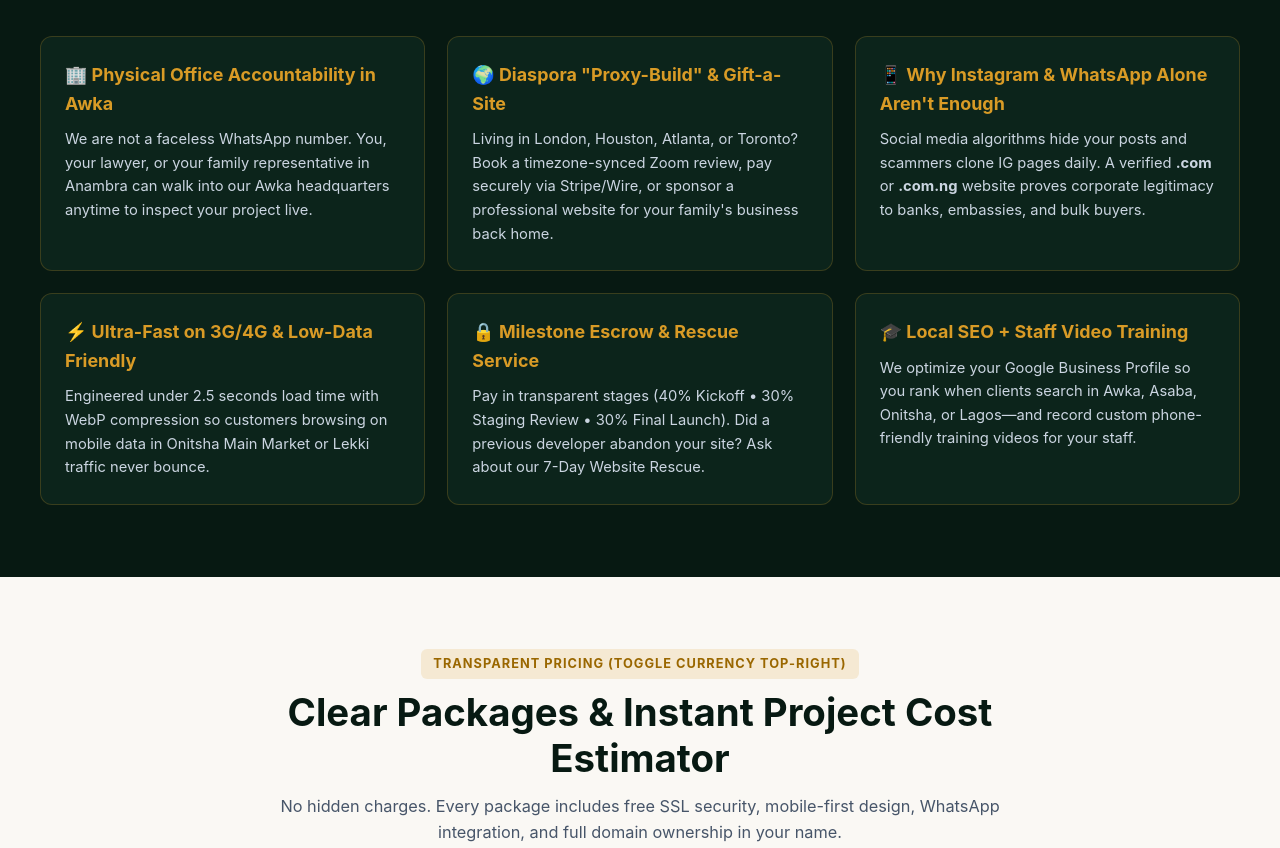
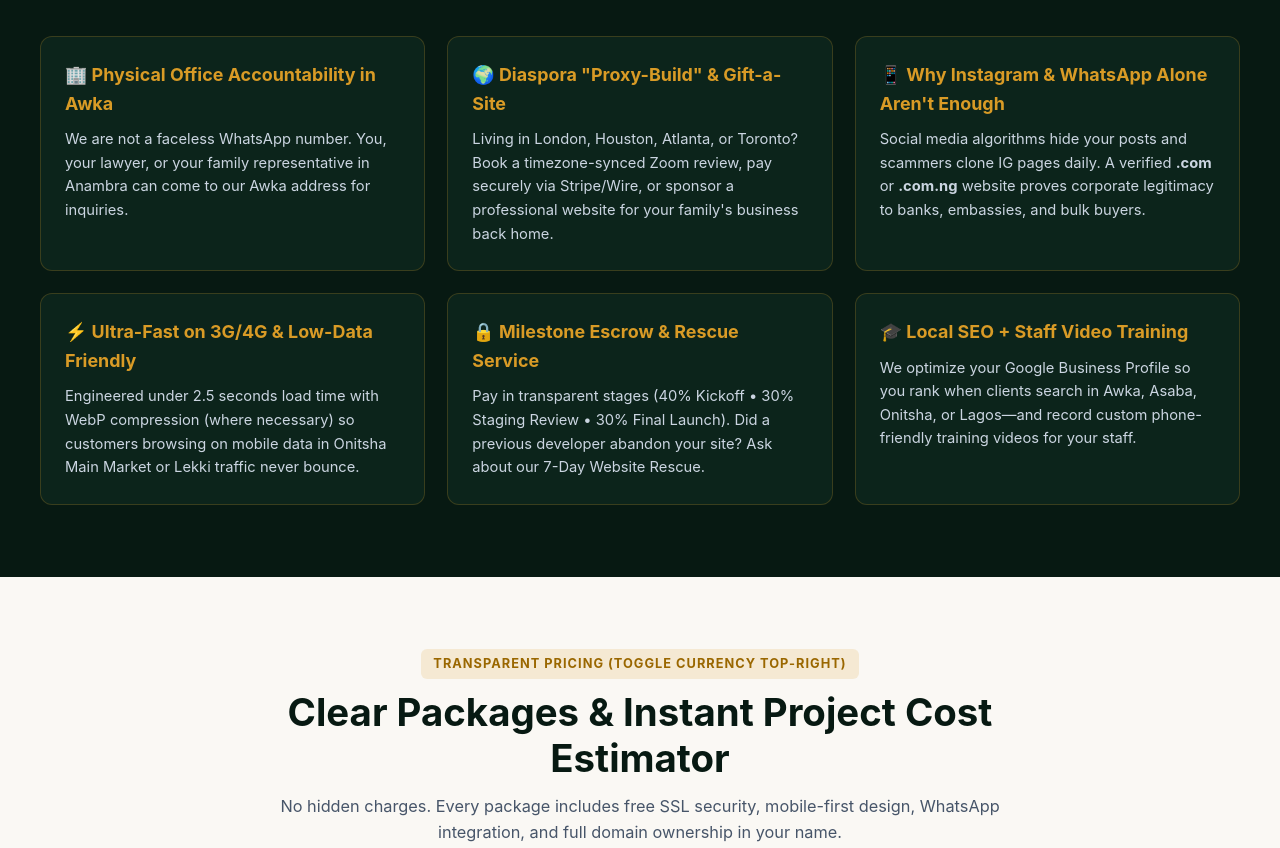
Before and after one commit to thetechbros25/Website-developers, a plain HTML site: page index.html in a window 1280 px wide. Shown: the part 2840-3688 px from the top of the page. Drawn offline with Linux system fonts and the light colour scheme.

Commit message:
Update index.html

```diff
--- a/index.html
+++ b/index.html
@@ -1401,7 +1401,7 @@
       <div class="trust-grid">
         <div class="trust-box">
           <h3>🏢 Physical Office Accountability in Awka</h3>
-          <p>We are not a faceless WhatsApp number. You, your lawyer, or your family representative in Anambra can walk into our Awka headquarters anytime to inspect your project live.</p>
+          <p>We are not a faceless WhatsApp number. You, your lawyer, or your family representative in Anambra can come to our Awka address for inquiries.</p>
         </div>
         <div class="trust-box">
           <h3>🌍 Diaspora "Proxy-Build" & Gift-a-Site</h3>
@@ -1413,7 +1413,7 @@
         </div>
         <div class="trust-box">
           <h3>⚡ Ultra-Fast on 3G/4G & Low-Data Friendly</h3>
-          <p>Engineered under 2.5 seconds load time with WebP compression so customers browsing on mobile data in Onitsha Main Market or Lekki traffic never bounce.</p>
+          <p>Engineered under 2.5 seconds load time with WebP compression (where necessary) so customers browsing on mobile data in Onitsha Main Market or Lekki traffic never bounce.</p>
         </div>
         <div class="trust-box">
           <h3>🔒 Milestone Escrow & Rescue Service</h3>
@@ -1528,7 +1528,7 @@
         <div class="step-item">
           <div class="step-num">02. UI/UX Prototype</div>
           <h4>Visual Design</h4>
-          <p style="font-size:0.88rem; color:var(--text-muted-dark); margin-top:6px;">You preview the exact look, colors, and mobile layout of your website before full engineering begins.</p>
+          <p style="font-size:0.88rem; color:var(--text-muted-dark); margin-top:6px;">You preview the exact look, colors, and mobile layout of your website as full engineering is ungoing.</p>
         </div>
         <div class="step-item">
           <div class="step-num">03. Engineering</div>
```
